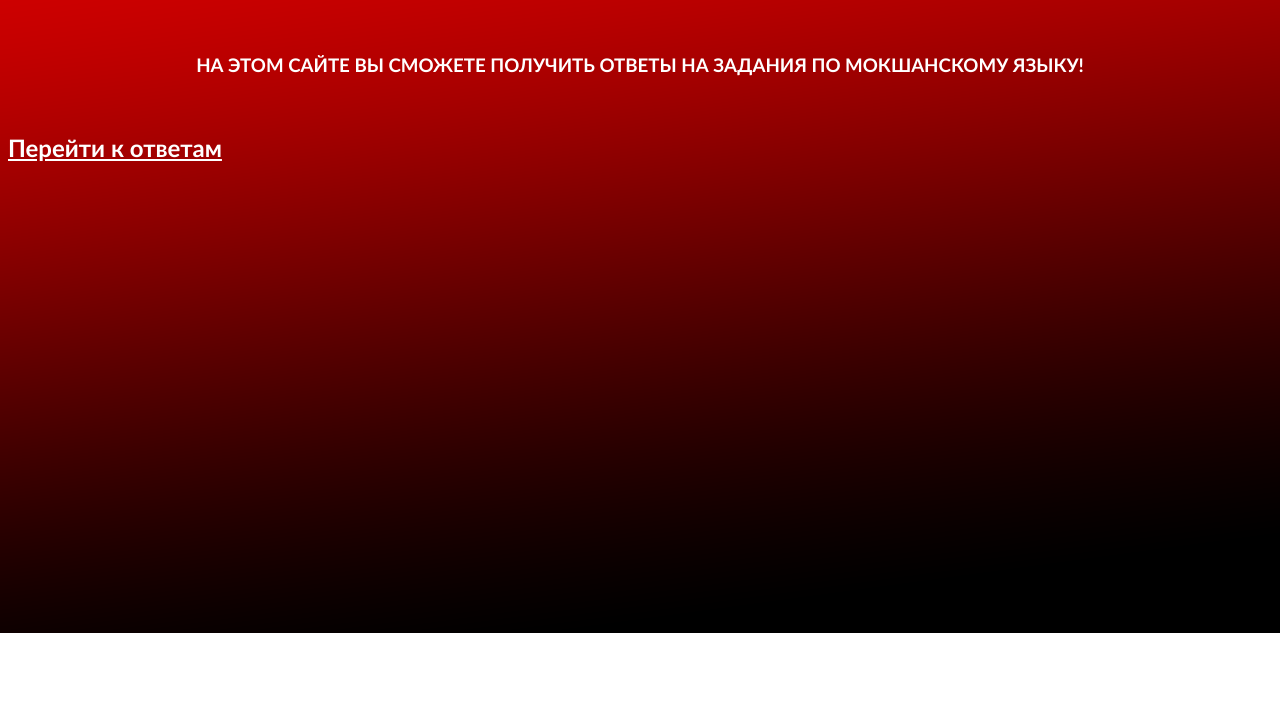
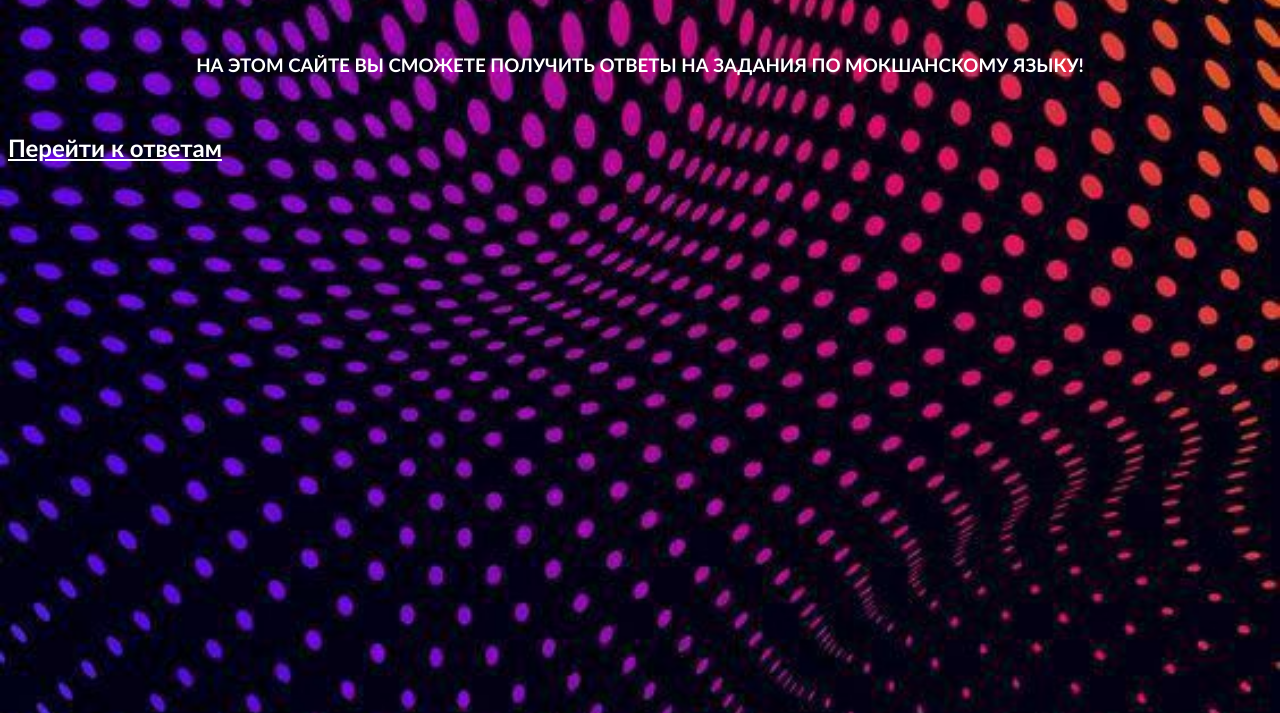
Before and after one commit to Artem1463/GDZ-MZ, a plain HTML site: page index.html in a window 1280 px wide. Shown: the part 87-800 px from the top of the page. Drawn offline with Linux system fonts and the light colour scheme.

Commit message:
Add files via upload

```diff
--- a/style.css
+++ b/style.css
@@ -1,6 +1,6 @@
 body {
 	font-family: Trebuchet MS, Helvetica;
-	background-image: url(bg.png);
+	background-image: url(bg.jpg);
 	background-repeat: no-repeat;
 	background-size: cover;
 	color: white;
```
Also changed, not shown: bg.jpg (added).
